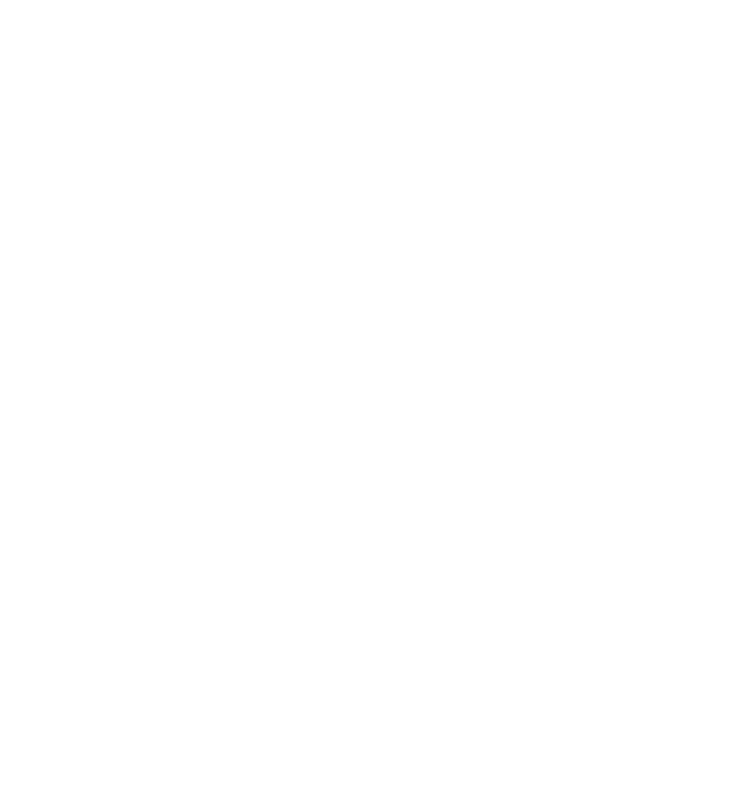
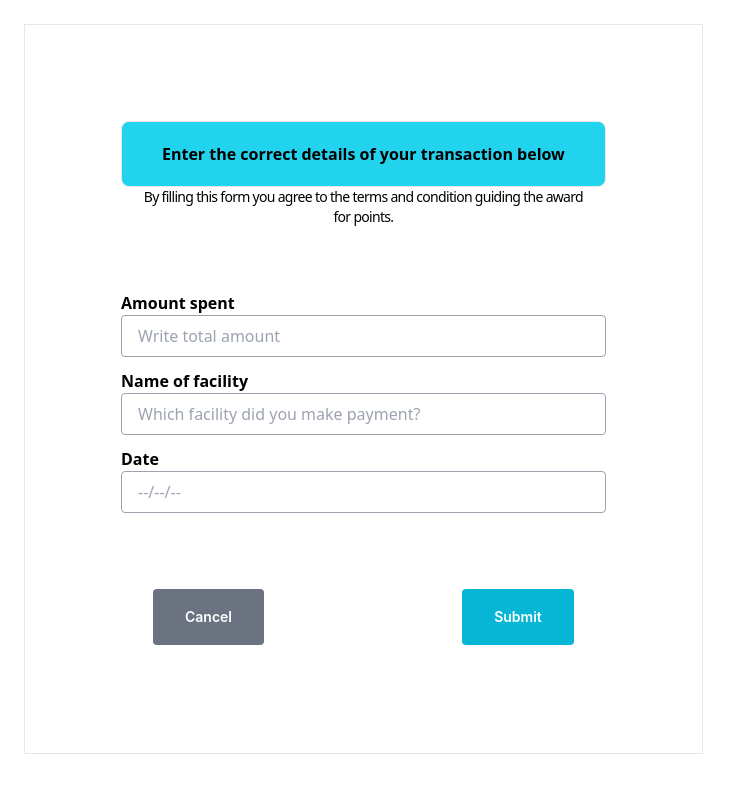
Before and after one commit to Godwinbold/HEALTH-SQUARE-PAY, a React (Vite) app: page /earnpointexistingaccount in a window 1280 px wide. Before the commit this address had no page. Shown: the top 792 px of the page, without its empty margins (0-742 px from the left). Built offline with nearby package versions, Linux system fonts and the light colour scheme.

Commit message:
EarnPointExistingAccount

```diff
--- a/src/components/EarnPointExistingAccount.jsx
+++ b/src/components/EarnPointExistingAccount.jsx
@@ -2,32 +2,29 @@
 
 const EarnPointExistingAccount = () => {
   return (
-    <div className="w-80 h-24 bg-blue-200 p-6 rounded gap-4 absolute top-6 left-6 flex items-center justify-between">
-      <div>
-        <p className="font-inter text-base font-semibold text-gray-600">Enter the correct details of your transaction below</p>
-        <p className="font-inter text-base font-semibold text-gray-600">By filling this form, you agree to the terms and conditions guiding the award of points</p>
-      </div>
-
-      <form className="w-72 h-48 gap-4">
-        <div>
-          <label htmlFor="amountSpent" className="font-inter text-sm font-semibold text-gray-600">Amount Spent</label>
-          <input type="text" id="amountSpent" className="w-full h-10 border-gray-300 border rounded px-3" placeholder="Enter amount spent" />
+    <div className="absolute top-6 border boreer-gray-1 left-6 w-511 h-70 p-24 ">
+      <h2 className="font-bold border bg-cyan-400 px-10 py-5 gap-10 rounded-lg">Enter the correct details of your transaction below</h2>
+      <p className="font-inter text-sm font-normal leading-3.82 tracking-tighter text-center">By filling this form you agree to the terms and condition guiding the award <br/> for points.</p>
+      <form className="mt-16" style={{ top: '166px', left: '37px', gap: '16px' }}>
+        <div className="flex flex-col">
+          <label htmlFor="amountSpent" className="font-bold">Amount spent</label>
+          <input type="text" id="amountSpent" placeholder="Write total amount" className="border border-gray-400 rounded px-4 py-2" />
         </div>
-        <div>
-          <label htmlFor="facilityName" className="font-inter text-sm font-semibold text-gray-600">Name Of Facility</label>
-          <input type="text" id="facilityName" className="w-full h-10 border-gray-300 border rounded px-3" placeholder="Enter facility name" />
+        <div className="flex flex-col">
+          <label htmlFor="facilityName" className="font-bold mt-3">Name of facility</label>
+          <input type="text" id="facilityName" placeholder="Which facility did you make payment?" className="border border-gray-400 rounded px-4 py-2" />
         </div>
-        <div>
-          <label htmlFor="date" className="font-inter text-sm font-semibold text-gray-600">Date</label>
-          <input type="text" id="date" className="w-full h-10 border-gray-300 border rounded px-3" placeholder="--/--/--" />
-        </div>
-        <div className="flex justify-end">
-          <button className="w-48 h-10 bg-gray-300 rounded px-3 text-white">Cancel</button>
-          <button className="w-48 h-10 bg-blue-500 rounded px-3 text-white">Submit</button>
+        <div className="flex flex-col">
+          <label htmlFor="date" className="font-bold mt-3">Date</label>
+          <input type="text" id="date" placeholder="--/--/--" className="border border-gray-400 rounded px-4 py-2" />
         </div>
       </form>
+      <div className="flex justify-between mt-16" style={{ height: '80px', padding: '12px 32px', gap: '16px', borderRadius: '5px 0px 0px 0px', borderTop: '1px', fontFamily: 'Inter', fontSize: '14px', fontWeight: '600', lineHeight: '16.94px', textAlign: 'center', background: 'white' }}>
+        <button className="bg-gray-500 text-white px-8 py-2 rounded">Cancel</button>
+        <button className="bg-cyan-500 text-white px-8 py-2 rounded">Submit</button>
+      </div>
     </div>
   );
-};
+}
 
 export default EarnPointExistingAccount;
--- a/src/pages/auth/CreateAccount.jsx
+++ b/src/pages/auth/CreateAccount.jsx
@@ -113,7 +113,7 @@
           />
         </div>
 
-        <button type="submit" className="bg-blue-500 hover:bg-blue-600 text-white font-semibold py-2 px-4 rounded w-full">Sign Up</button>
+        <button type="submit" className="bg-cyan-400 hover:bg-blue-600 text-white font-semibold py-2 px-4 rounded w-full">Sign Up</button>
       </form>
 
       {/* Sign Up with Google */}
--- a/src/pages/auth/ForgottenPassword.jsx
+++ b/src/pages/auth/ForgottenPassword.jsx
@@ -2,18 +2,18 @@
 
 function ForgottenPasswordModal() {
     return (
-        <div className="fixed inset-0 flex items-center justify-center bg-black bg-opacity-50 z-50">
+        <div className="fixed inset-0 flex items-center justify-center bg-white bg-opacity-50 z-50">
             <div className="w-[532.44px] h-[383px] bg-white rounded-md shadow-lg p-8 relative">
                 <h2 className="text-xl font-semibold text-gray-800 mb-4">Forgot Password</h2>
                 <p className="text-sm text-gray-600 mb-6">Fill in your details below to regain access to your account.</p>
                 <form className="space-y-6">
                     <div>
-                        <label htmlFor="email" className="block text-sm font-medium text-gray-700">Email</label>
-                        <input type="email" id="email" name="email" className="mt-1 p-2 w-[472.44px] h-[95px] border border-gray-300 rounded-md" placeholder="Email Address" />
+                        <label htmlFor="email" className="text-sm font-medium text-gray-700">Email</label>
+                        <input type="email" id="email" name="email" className="mt-1 p-2 w-[472.44px] h-[55px] border border-gray-300 rounded-md" placeholder="Email Address" />
                     </div>
-                    <button type="submit" className="w-[472px] h-[65px] bg-blue-500 text-white rounded-md px-4 py-2">Reset My Password</button>
+                    <button type="submit" className="w-[472px] h-[65px] bg-cyan-500 text-white rounded-md px-4 py-2">Reset My Password</button>
                 </form>
-                <p className="text-sm text-gray-600 mt-4">Change your mind? <a href="#" className="text-blue-500">Back to login page</a></p>
+                <p className="text-sm text-gray-600 mt-4">Change your mind? <a href="#" className="text-cyan-500">Back to login page</a></p>
             </div>
         </div>
     );
--- a/src/pages/auth/WelcomeBack.jsx
+++ b/src/pages/auth/WelcomeBack.jsx
@@ -5,10 +5,10 @@
 function LoginForm() {
   return (
     <div className="flex flex-col md:flex-row items-center justify-center">
-      <div className="md:w-[770.43px] md:h-[998.69px] md:top-[-17.94px] md:opacity-80 flex-shrink-0">
-        <img src= {WelcomeBack} alt="Image" className="w-full h-full object-cover rounded-md" />
+      <div className="">
+        <img src= {WelcomeBack} alt="Image" className="w-770 h-auto object-cover rounded-md" />
       </div>
-      <div className="max-w-md mx-auto p-6 bg-white rounded-lg shadow-md md:ml-8">
+      <div className="max-w-md mx-auto p-6 bg-white rounded-lg shadow-md">
         <div className="text-center">
           <h2 className="font-inter text-6xl font-semibold leading-[62px] tracking-wide text-center text-[#090914]">Welcome Back</h2>
           <p className="mt-2 text-gray-600">Log in to your account.</p>
@@ -16,22 +16,22 @@
         <form className="mt-8 space-y-6">
           <div>
             <label htmlFor="email" className="block text-sm font-medium text-gray-700">Email Address</label>
-            <input type="email" id="email" name="email" className="mt-1 p-2 w-[532.44px] h-[522px] border border-gray-300 rounded-md" />
+            <input type="email" id="email" name="email" className="mt-1 p-2 w-[532.44px] h-[60px] border border-gray-300 rounded-md" />
           </div>
           <div>
             <label htmlFor="password" className="block text-sm font-medium text-gray-700">Password</label>
-            <input type="password" id="password" name="password" className="mt-1 p-2 w-[532.44px] h-[522px] border border-gray-300 rounded-md" />
+            <input type="password" id="password" name="password" className="mt-1 p-2 w-[532.44px] h-[60px] border border-gray-300 rounded-md" />
           </div>
           <div className="flex justify-between items-center">
-            <p className="text-sm text-gray-600">Forgot your password? <a href="#" className="text-blue-500">Click here</a></p>
-            <button type="submit" className="px-4 py-2 bg-blue-500 text-white rounded-md">Login</button>
+            <p className="text-sm text-gray-600">Forgot your password? <a href="#" className="text-cyan-500">Click here</a></p>
+            <button type="submit" className="px-4 py-2 bg-cyan-500 text-white rounded-md">Login</button>
           </div>
         </form>
         <div className="mt-4 text-center">
           <p className="text-gray-600">Sign up with Google</p>
         </div>
         <div className="mt-4 text-center">
-          <p className="text-gray-600">Don't have an account? <a href="#" className="text-blue-500">Sign up here</a></p>
+          <p className="text-gray-600">Don't have an account? <a href="#" className="text-cyan-500">Sign up here</a></p>
         </div>
       </div>
     </div>
--- a/src/routing/Router.jsx
+++ b/src/routing/Router.jsx
@@ -8,6 +8,10 @@
 import ContactUs from '../pages/ContactUs';
 import FAQ from '../pages/FAQ';
 import Homepage from '../pages/Homepage';
+import EarnPointExistingAccount from '../components/EarnPointExistingAccount';
+import EarnPointNewUser from '../components/EarnPointNewUser';
+
+
 export default function Router() {
   return (
     <BrowserRouter>
@@ -21,6 +25,9 @@
         <Route path="/createaccount" element={<CreateAccount />} />
         <Route path="/welcomeback" element={<WelcomeBack />} />
         <Route path="/forgottenpassword" element={<ForgottenPassword />} />
+        <Route path="/earnpointexistingaccount" element={<EarnPointExistingAccount />} />
+        <Route path="/earnpointnewuser" element={<EarnPointNewUser />} />
+
         </Routes>
     </BrowserRouter>
   );
```
